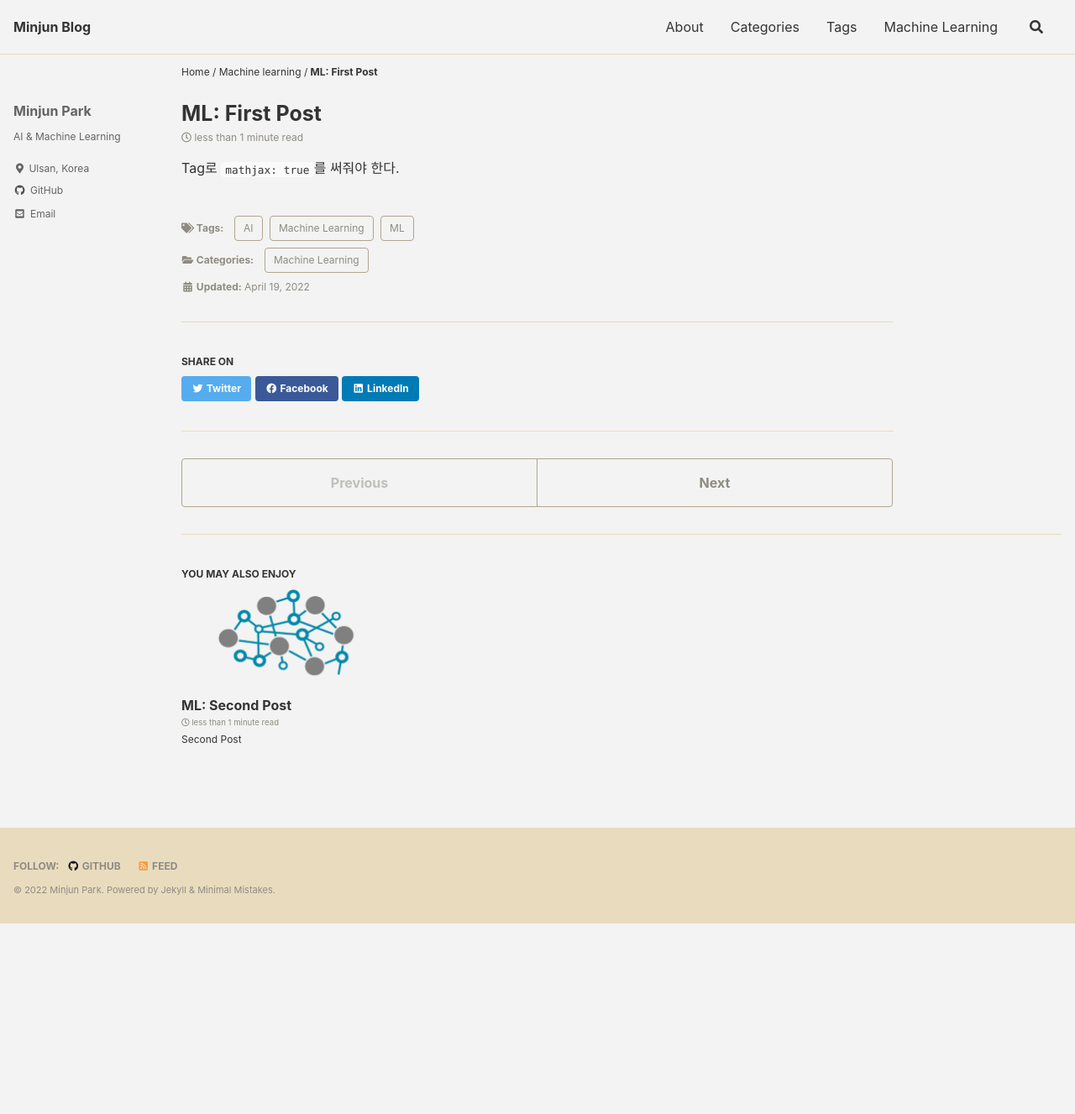
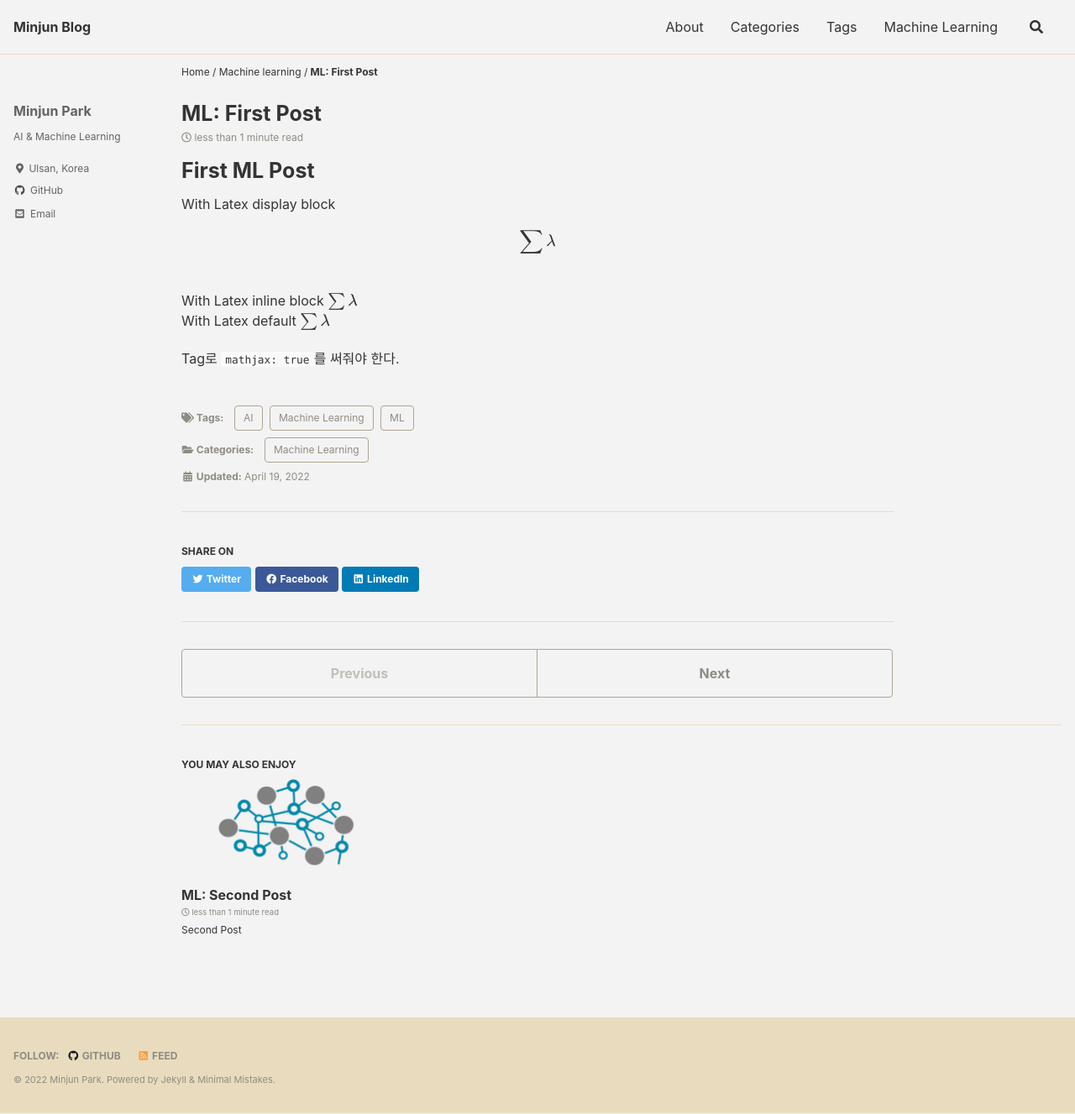
Before and after one commit to minjunsz/minjunsz.github.io, a Jekyll site: the page built from _posts/2022-04-19-first-ml.md, in a window 1280 px wide. Shown: the whole page at 84% size. Built offline with Jekyll 4.4.1, drawn with Linux system fonts in a browser that asks for light colours; cached includes are drawn as plain includes; formulas are drawn with MathJax 3; before the commit the page ends 1100 px from its top, so only the background shows below that.

Commit message:
Update 2022-04-19-first-ml.md

````diff
--- a/_posts/2022-04-19-first-ml.md
+++ b/_posts/2022-04-19-first-ml.md
@@ -6,7 +6,12 @@ tags:
   - ML
   - AI
   - Machine Learning
+mathjax: true
 ---
 
+# First ML Post
+With Latex display block \\[\sum\lambda\\]
+With Latex inline block \\(\sum\lambda\\)
+With Latex default $$\sum\lambda$$
 
 Tag로 ```mathjax: true```를 써줘야 한다.
````
